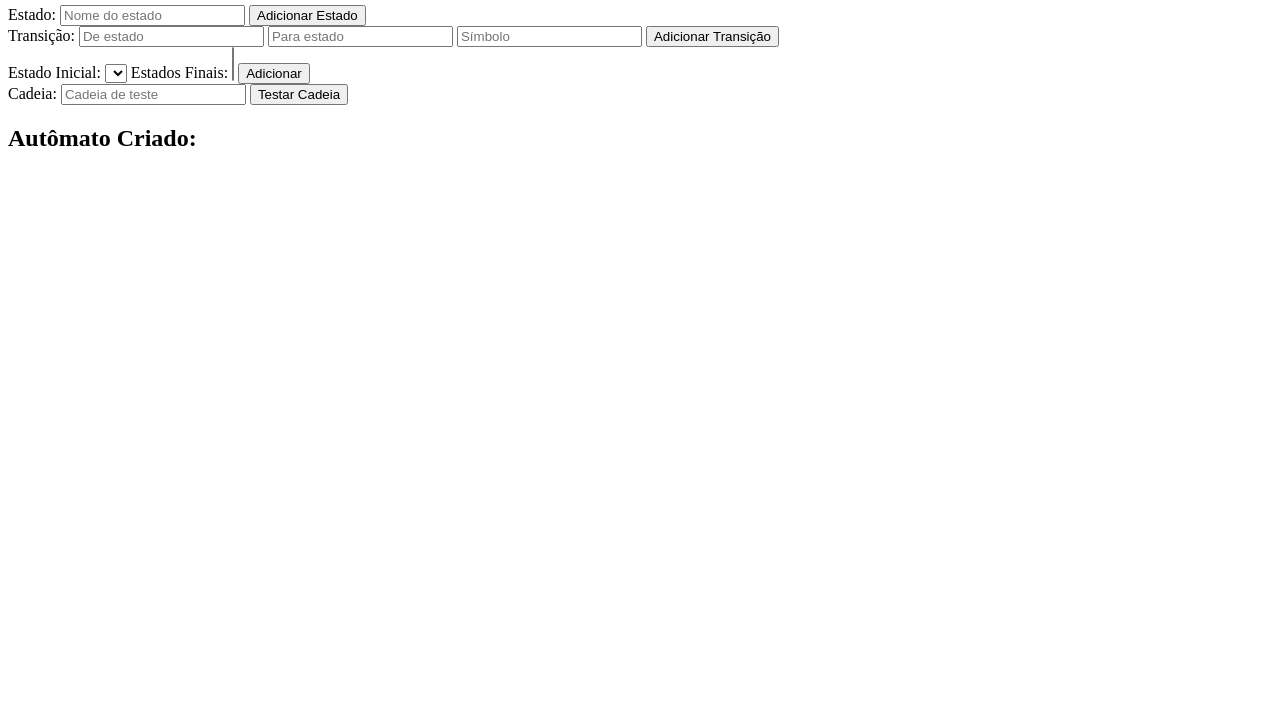
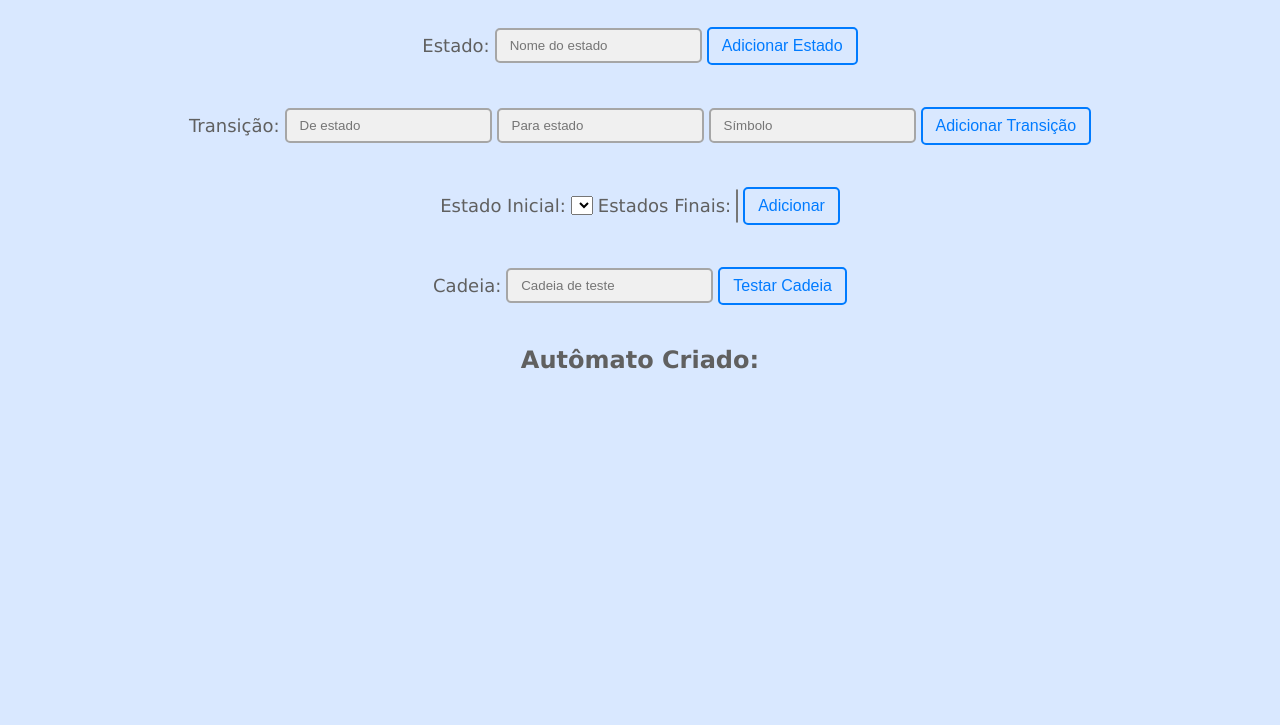
Before and after one commit to lucas-bernardo-souza/LFTC, a plain HTML site: page automatos_finitos/index.html in a window 1280 px wide. Shown: the part 75-800 px from the top of the page. Drawn offline with Linux system fonts and the light colour scheme.

Commit message:
Implementação da pagina inicial do projeto

```diff
--- a/automatos_finitos/index.css
+++ b/automatos_finitos/index.css
@@ -1,12 +1,93 @@
-.state {
-    width: 100px;
-    height: 100px;
-    border-radius: 50%;
-    background-color: blanchedalmond;
-    border: 2px solid black;
+html, body {
+    margin: 0;
+    height: 100%;
+    width: 100%;
+    display: flex;
+    align-items: center;
+    flex-direction: column;
+    justify-content: first baseline;
+    font-family: Verdana, Geneva, Tahoma;
+    color: #606060;
+    background-color: #d9e8ff;
 }
 
-#container {
+.estados {
+    display: flex;
+    align-items: center;
+    justify-content: center;
+    gap: 5px;
     width: 80%;
-    height: 60%;
+    height: 10%;
 }
+
+.transicao {
+    display: flex;
+    align-items: center;
+    justify-content: center;
+    gap: 5px;
+    width: 80%;
+    height: 10%;
+}
+
+.atributos {
+    display: flex;
+    align-items: center;
+    justify-content: center;
+    gap: 5px;
+    width: 80%;
+    height: 10%;
+}
+
+.cadeia {
+    display: flex;
+    align-items: center;
+    justify-content: center;
+    gap: 5px;
+    width: 80%;
+    height: 10%;
+}
+
+label{
+    font-size: large;
+
+}
+
+button {
+    position: relative;
+    padding: 8px 13px;
+    border: 2px solid #007bff;
+    background: none;
+    color: #007bff;
+    border-radius: 5px;
+    cursor: pointer;
+    overflow: hidden;
+    font-size: 16px;
+  }
+
+  button::before {
+    content: '';
+    position: absolute;
+    top: 0;
+    left: -100%;
+    width: 100%;
+    height: 100%;
+    background: #007bff;
+    transition: 0.5s;
+    z-index: -1;
+  }
+
+  button:hover::before {
+    left: 0;
+  }
+
+  button:hover {
+    color: white;
+  }
+
+  input {
+    padding: 8px 13px;
+    border: 2px solid #a6a6a6;
+    background: #f0f0f0;
+    color: #606060;
+    border-radius: 5px;
+  }
--- a/automatos_finitos/index.html
+++ b/automatos_finitos/index.html
@@ -3,6 +3,7 @@
 <head>
     <meta charset="UTF-8">
     <meta name="viewport" content="width=device-width, initial-scale=1.0">
+    <link rel="stylesheet" href="index.css">
     <title>Automatos Finitos</title>
 </head>
 <body>
@@ -26,7 +27,7 @@
         <select id="finalState" multiple size="2"></select>
         <button id="adicionar-props">Adicionar</button>
     </div>
-    <div>
+    <div class="cadeia">
         <label for="characters">Cadeia:</label>
         <input type="text" id="characters" placeholder="Cadeia de teste">
         <button id="test-chain">Testar Cadeia</button>
--- a/projeto/style.css
+++ /dev/null
@@ -1,72 +0,0 @@
-@import url('https://fonts.googleapis.com/css2?family=Roboto:wght@400;700&display=swap');
-html {
-    margin: 0;
-    height: 100%;
-    display: flex;
-    align-items: center;
-    justify-content: space-around;
-}
-body {
-    height: 100%;
-    width: 70%;
-    margin: 0;
-    display: flex;
-    align-items: center;
-    justify-content: space-around;
-    background-color: #B3B3B3;
-}
-
-input[type=text]{
-    font-size: 20px;
-    margin: 16px;
-    padding: 16px;
-    border-radius: 4px;
-    border: 1px solid #B3B3B3;
-    width: 95%;
-}
-
-
-
-.valido{
-    background-color: greenyellow;
-}
-
-.invalido{
-    background-color: tomato;
-}
-
-.header{
-    font-family:'Raleway', sans-serif;
-    height: 90px;
-    align-items: center;
-}
-
-.header h1 {
-    color: #2E2E2E;
-}
-
-.regex{
-    display: flex;
-    flex-direction: column;
-    justify-content: center;
-    align-items: center;
-    width: 75%;
-    border: 1px solid #7D7D7D;
-    border-radius: 8px;
-    padding: 16px;
-    margin: 16px;
-    background-color: #7D7D7D;
-}
-
-.regex h2 {
-    font-family: 'Raleway', sans-serif;
-    color: #2E2E2E;
-}
-
-.regex form{
-    display: flex;
-    flex-direction: column;
-    align-items: center;
-    justify-content: center;
-    width: 95%;
-}
--- /dev/null
+++ b/style.css
@@ -0,0 +1,103 @@
+@import url('https://fonts.googleapis.com/css2?family=Roboto:wght@400;700&display=swap');
+@import url('https://fonts.googleapis.com/css2?family=Merriweather:wght@400;700&display=swap');
+html {
+    margin: 0;
+    height: 100%;
+}
+body {
+    height: 100%;
+    width: 100%;
+    margin: 0;
+    display: flex;
+    flex-direction: column;
+    align-items: center;
+    justify-content: space-around;
+    background-color: #B3B3B3;
+    font-family:'Raleway', sans-serif;
+}
+header{
+    position: fixed;
+    top: 0;
+    left: 0;
+    width: 100%;
+    display: flex;
+    align-items: center;
+    flex-direction: column;
+    justify-content: center;
+    background-color: #8B7355;
+}
+header h1{
+    margin: 1px;
+    margin-top: 10px;
+    color: #fff;
+}
+main{
+    width: 70%;
+    height: 40%;
+    display: flex;
+    align-items: center;
+}
+.function{
+    display: flex;
+    align-items: center;
+    flex-direction: column;
+    width: 40%;
+    font-weight: bold;
+    color: #FF4500;
+    font-size: large;
+}
+button {
+    position: relative;
+    padding: 8px 13px;
+    border: 2px solid #FF4500;
+    background: none;
+    color: #FF4500;
+    border-radius: 5px;
+    cursor: pointer;
+    overflow: hidden;
+    font-size: 16px;
+    margin-top: 5px;
+  }
+
+  button::before {
+    content: '';
+    position: absolute;
+    top: 0;
+    left: -100%;
+    width: 100%;
+    height: 100%;
+    background: #FF4500;
+    transition: 0.5s;
+    z-index: -1;
+  }
+
+  button:hover::before {
+    left: 0;
+  }
+
+  button:hover {
+    color: white;
+  }
+
+  footer{
+    position: fixed;
+    bottom: 0;
+    left: 0;
+    width: 100%;
+    background-color: #8B7355;
+    display: flex;
+    align-items: center;
+    flex-direction: column;
+  }
+  footer p {
+    margin: 2px;
+  }
+
+  footer ul {
+    width: 30%;
+    font-family: 'Merriweather', serif;
+    display: flex;
+    align-items: center;
+    justify-content: space-around;
+    padding-left: 0px;
+  }
```
Also changed, not shown: index.html (added, +38 -0 lines), projeto/index.html (deleted, +0 -27 lines), projeto/script.js (deleted, +0 -41 lines), automatos_finitos/ALUNOS - Lucas Bernardo E Millena Gomes.txt (added), 1 other file.
